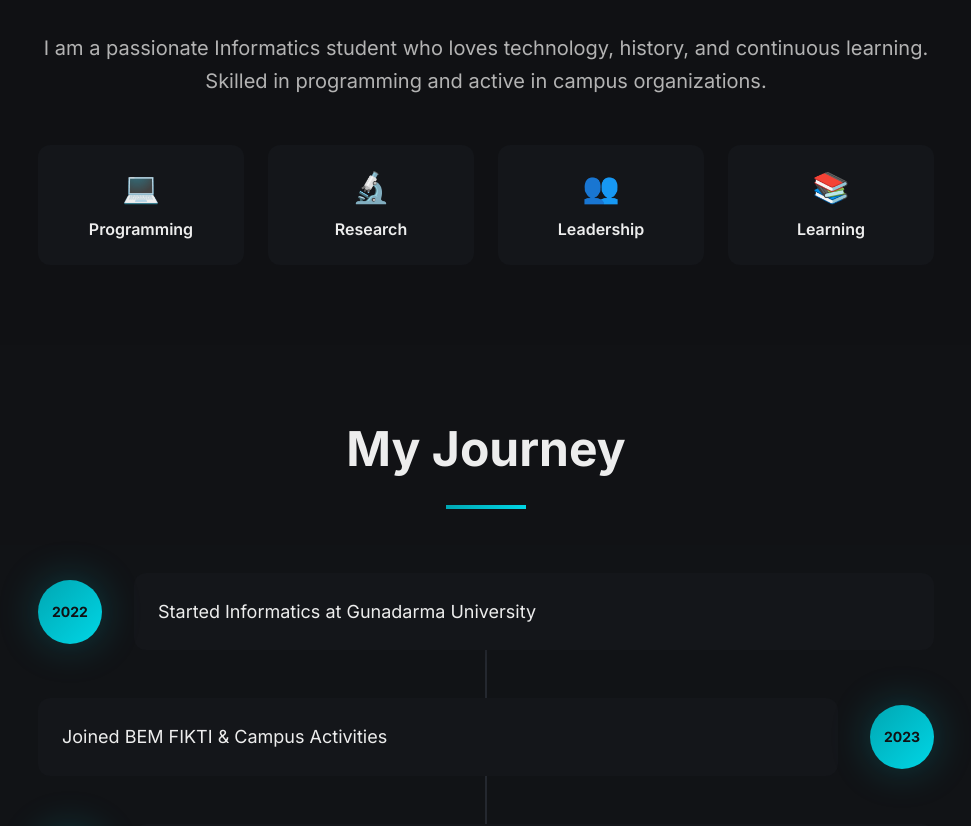
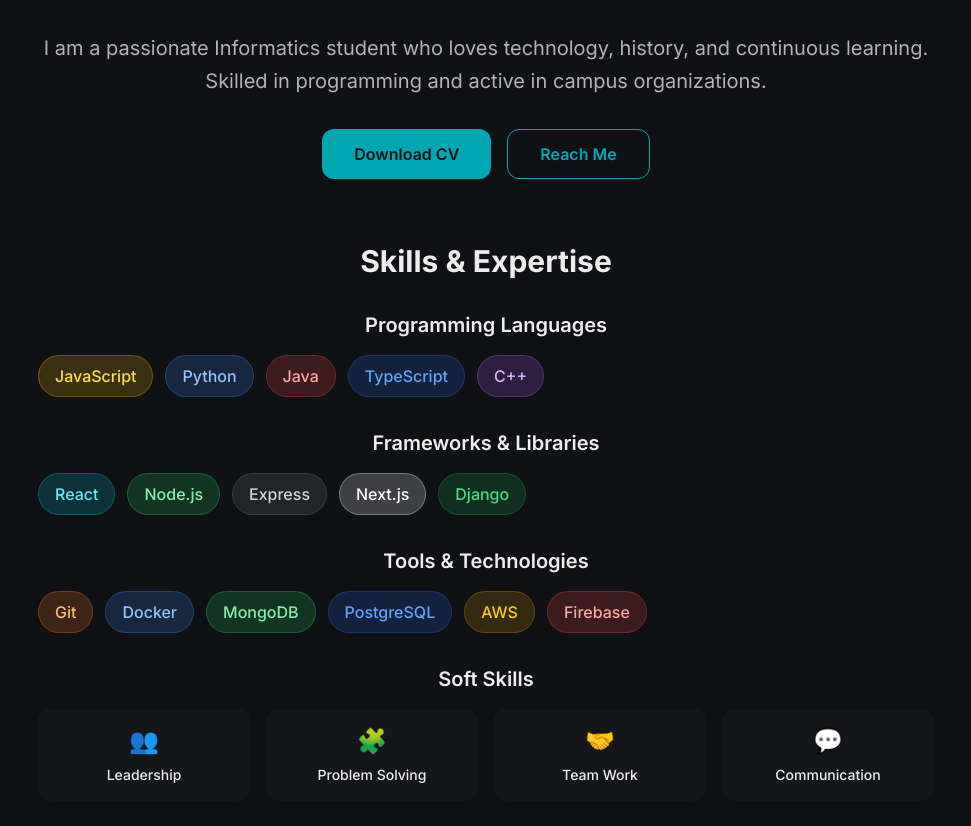
Before and after one commit to LuqmanApriantoDarmawan/My-Portfolio, a React (Vite) app: page / in a window 1280 px wide. Shown: the part 980-1806 px from the top of the page, without its empty margins (154-1125 px from the left). Built offline with nearby package versions, Linux system fonts and the light colour scheme; the HTML template or start-up script is replaced by a standard one.

Commit message:
Add about section buttons and skills

```diff
--- a/src/components/AboutSection.tsx
+++ b/src/components/AboutSection.tsx
@@ -15,23 +15,96 @@ const AboutSection = () => {
               Skilled in programming and active in campus organizations.
             </p>
 
-            {/* Skills grid */}
-            <div className="grid grid-cols-2 md:grid-cols-4 gap-6 mt-12">
+            {/* Action Buttons */}
+            <div className="flex flex-col sm:flex-row gap-4 justify-center mb-16">
+              <button className="bg-primary text-primary-foreground hover:bg-primary/90 px-8 py-3 rounded-lg font-semibold transition-all duration-300 shadow-lg hover:shadow-xl hover:scale-105">
+                Download CV
+              </button>
+              <button className="border border-primary text-primary hover:bg-primary hover:text-primary-foreground px-8 py-3 rounded-lg font-semibold transition-all duration-300 shadow-lg hover:shadow-xl hover:scale-105">
+                Reach Me
+              </button>
+            </div>
+
+            {/* Skills Section */}
+            <div className="mt-16">
+              <h3 className="text-3xl font-bold mb-8 text-foreground">Skills & Expertise</h3>
+
+              {/* Programming Languages */}
+              <div className="mb-8">
+                <h4 className="text-xl font-semibold mb-4 text-foreground">Programming Languages</h4>
+                <div className="flex flex-wrap gap-3">
                   {[
-                { name: 'Programming', icon: '💻' },
-                { name: 'Research', icon: '🔬' },
+                    { name: 'JavaScript', color: 'bg-yellow-500/20 text-yellow-300 border-yellow-500/30' },
+                    { name: 'Python', color: 'bg-blue-500/20 text-blue-300 border-blue-500/30' },
+                    { name: 'Java', color: 'bg-red-500/20 text-red-300 border-red-500/30' },
+                    { name: 'TypeScript', color: 'bg-blue-600/20 text-blue-400 border-blue-600/30' },
+                    { name: 'C++', color: 'bg-purple-500/20 text-purple-300 border-purple-500/30' }
+                  ].map((skill) => (
+                    <span key={skill.name} className={`px-4 py-2 rounded-full border ${skill.color} font-medium`}>
+                      {skill.name}
+                    </span>
+                  ))}
+                </div>
+              </div>
+
+              {/* Frameworks & Libraries */}
+              <div className="mb-8">
+                <h4 className="text-xl font-semibold mb-4 text-foreground">Frameworks & Libraries</h4>
+                <div className="flex flex-wrap gap-3">
+                  {[
+                    { name: 'React', color: 'bg-cyan-500/20 text-cyan-300 border-cyan-500/30' },
+                    { name: 'Node.js', color: 'bg-green-500/20 text-green-300 border-green-500/30' },
+                    { name: 'Express', color: 'bg-gray-500/20 text-gray-300 border-gray-500/30' },
+                    { name: 'Next.js', color: 'bg-white/20 text-white border-white/30' },
+                    { name: 'Django', color: 'bg-green-600/20 text-green-400 border-green-600/30' }
+                  ].map((skill) => (
+                    <span key={skill.name} className={`px-4 py-2 rounded-full border ${skill.color} font-medium`}>
+                      {skill.name}
+                    </span>
+                  ))}
+                </div>
+              </div>
+
+              {/* Tools & Technologies */}
+              <div className="mb-8">
+                <h4 className="text-xl font-semibold mb-4 text-foreground">Tools & Technologies</h4>
+                <div className="flex flex-wrap gap-3">
+                  {[
+                    { name: 'Git', color: 'bg-orange-500/20 text-orange-300 border-orange-500/30' },
+                    { name: 'Docker', color: 'bg-blue-500/20 text-blue-300 border-blue-500/30' },
+                    { name: 'MongoDB', color: 'bg-green-500/20 text-green-300 border-green-500/30' },
+                    { name: 'PostgreSQL', color: 'bg-blue-600/20 text-blue-400 border-blue-600/30' },
+                    { name: 'AWS', color: 'bg-yellow-600/20 text-yellow-400 border-yellow-600/30' },
+                    { name: 'Firebase', color: 'bg-red-500/20 text-red-300 border-red-500/30' }
+                  ].map((skill) => (
+                    <span key={skill.name} className={`px-4 py-2 rounded-full border ${skill.color} font-medium`}>
+                      {skill.name}
+                    </span>
+                  ))}
+                </div>
+              </div>
+
+              {/* Soft Skills */}
+              <div>
+                <h4 className="text-xl font-semibold mb-4 text-foreground">Soft Skills</h4>
+                <div className="grid grid-cols-2 md:grid-cols-4 gap-4">
+                  {[
                     { name: 'Leadership', icon: '👥' },
-                { name: 'Learning', icon: '📚' }
+                    { name: 'Problem Solving', icon: '🧩' },
+                    { name: 'Team Work', icon: '🤝' },
+                    { name: 'Communication', icon: '💬' }
                   ].map((skill, index) => (
                     <div
                       key={skill.name}
-                  className="bg-card p-6 rounded-lg card-hover"
+                      className="bg-card p-4 rounded-lg card-hover text-center"
                       style={{ animationDelay: `${index * 0.1}s` }}
                     >
-                  <div className="text-3xl mb-3">{skill.icon}</div>
-                  <h3 className="font-semibold text-foreground">{skill.name}</h3>
+                      <div className="text-2xl mb-2">{skill.icon}</div>
+                      <h5 className="font-medium text-foreground text-sm">{skill.name}</h5>
                     </div>
                   ))}
+                </div>
+              </div>
             </div>
           </div>
         </div>
```
Lines whose indentation alone changed are shown as unchanged.
